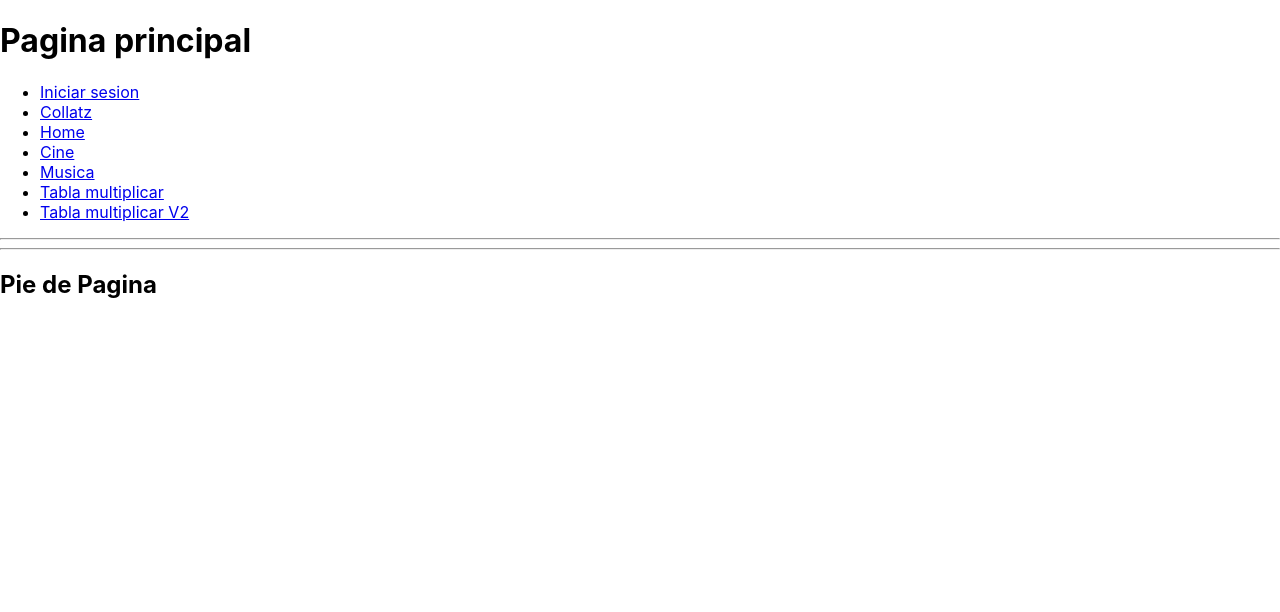
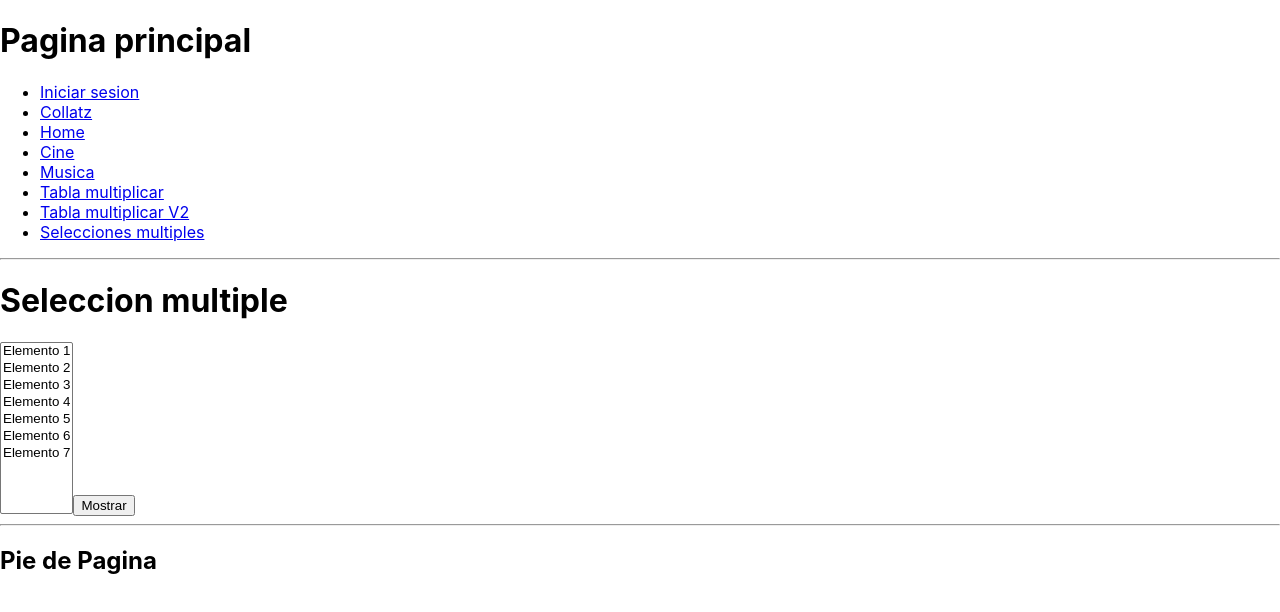
Before and after one commit to AlexRR03/reactroutes, a React (Create React App) app: page /seleccionMultiple in a window 1280 px wide. Shown: the top 612 px of the page. Built offline with nearby package versions, Linux system fonts and the light colour scheme.

Commit message:
seleccion multiple en un select

```diff
--- a/src/components/MenuRutas.jsx
+++ b/src/components/MenuRutas.jsx
@@ -27,6 +27,9 @@
                         <li>
                             <a href="/tablaMultiplicarV2">Tabla multiplicar V2</a>
                         </li>
+                        <li>
+                            <a href="/seleccionMultiple">Selecciones multiples</a>
+                        </li>
                     </ul>
                 </div>
             </div>
--- a/src/components/Router.js
+++ b/src/components/Router.js
@@ -7,6 +7,7 @@
 import Collatz from "./Collatz";
 import TablaMultiplicar from "./TablaMultiplicar";
 import TablaMultiplicarV2 from "./TablaMultiplicarV2";
+import SeleccionMultiple from './SeleccionMultiple'
 
 export default class Router extends Component {
   render() {
@@ -21,6 +22,7 @@
                 <Route path="/collatz" element={<Collatz/>}></Route>
                 <Route path="/tablaMultiplicar" element={<TablaMultiplicar/>}></Route>
                 <Route path="/tablaMultiplicarV2" element={<TablaMultiplicarV2/>}></Route>
+                <Route path="/seleccionMultiple" element={<SeleccionMultiple/>}></Route>
             </Routes>
         </BrowserRouter>
       </div>
--- /dev/null
+++ b/src/components/SeleccionMultiple.jsx
@@ -0,0 +1,53 @@
+import React, { Component } from 'react'
+
+export default class SeleccionMultiple extends Component {
+    selectMultiple = React.createRef();
+
+    state={
+        seleccionados:""
+    }
+
+    mostrarMultiples=(e)=>{
+        e.preventDefault();
+        let options = this.selectMultiple.current.options;
+        let datos = "";
+
+        //CADA OBJETO OPTION TIENE UN ATRIBUTO PARA SABER
+        //SI ESTA SELECCIONADO: selectec
+
+        for (let option of options) {
+           if (option.selected == true) {
+                datos+=" "+option.value
+           }
+        }
+
+        //Modificar el state
+
+        this.setState({
+            seleccionados:datos
+        })
+    }
+
+
+
+  render() {
+    return (
+      <div>
+        <h1>Seleccion multiple </h1>
+        <h2 style={{color:"blue"}}>{this.state.seleccionados}</h2>
+        <form onSubmit={this.mostrarMultiples}>
+            <select size="10" multiple ref={this.selectMultiple}>
+                <option>Elemento 1</option>
+                <option>Elemento 2</option>
+                <option>Elemento 3</option>
+                <option>Elemento 4</option>
+                <option>Elemento 5</option>
+                <option>Elemento 6</option>
+                <option>Elemento 7</option>
+            </select>
+            <button>Mostrar</button>
+        </form>
+      </div>
+    )
+  }
+}
```
